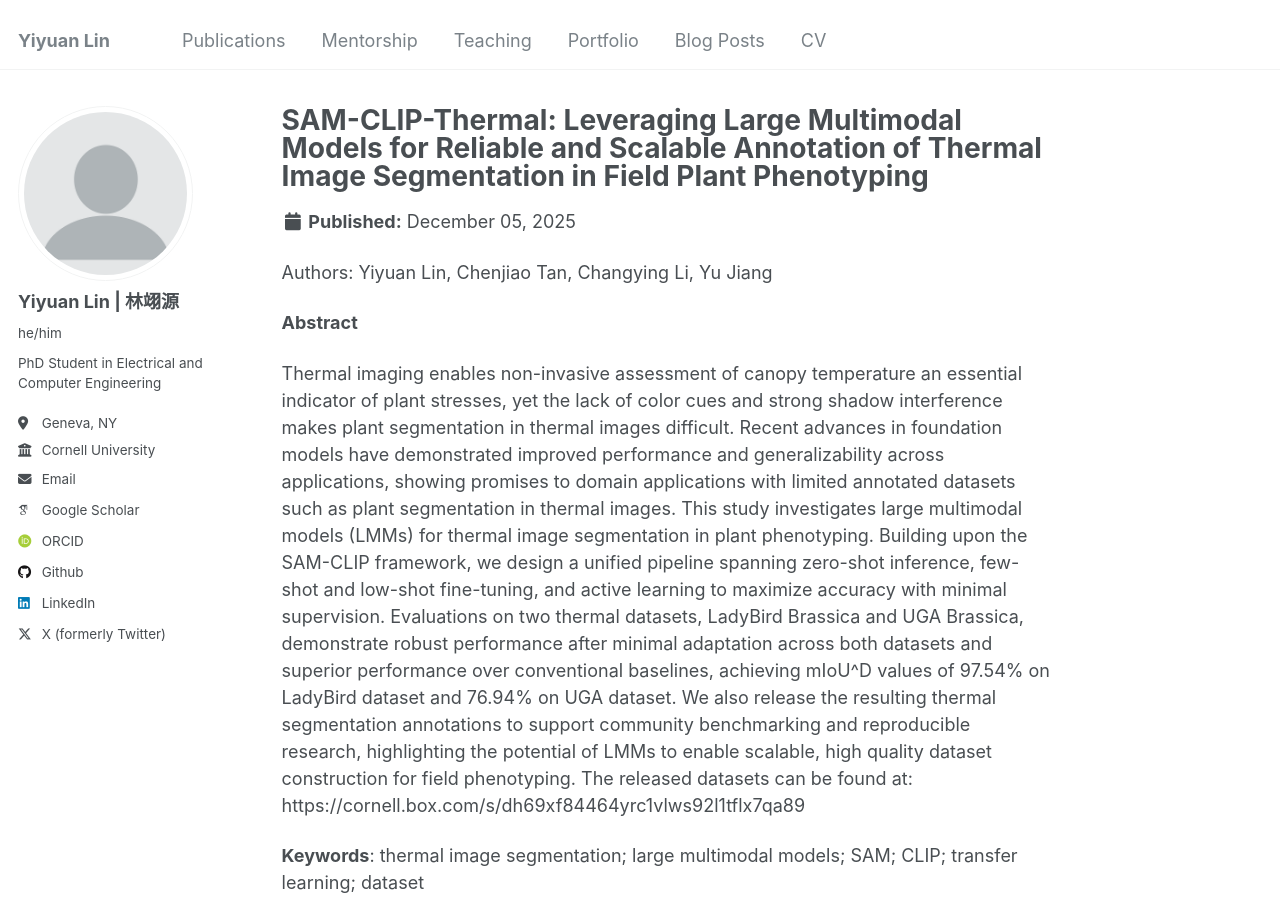
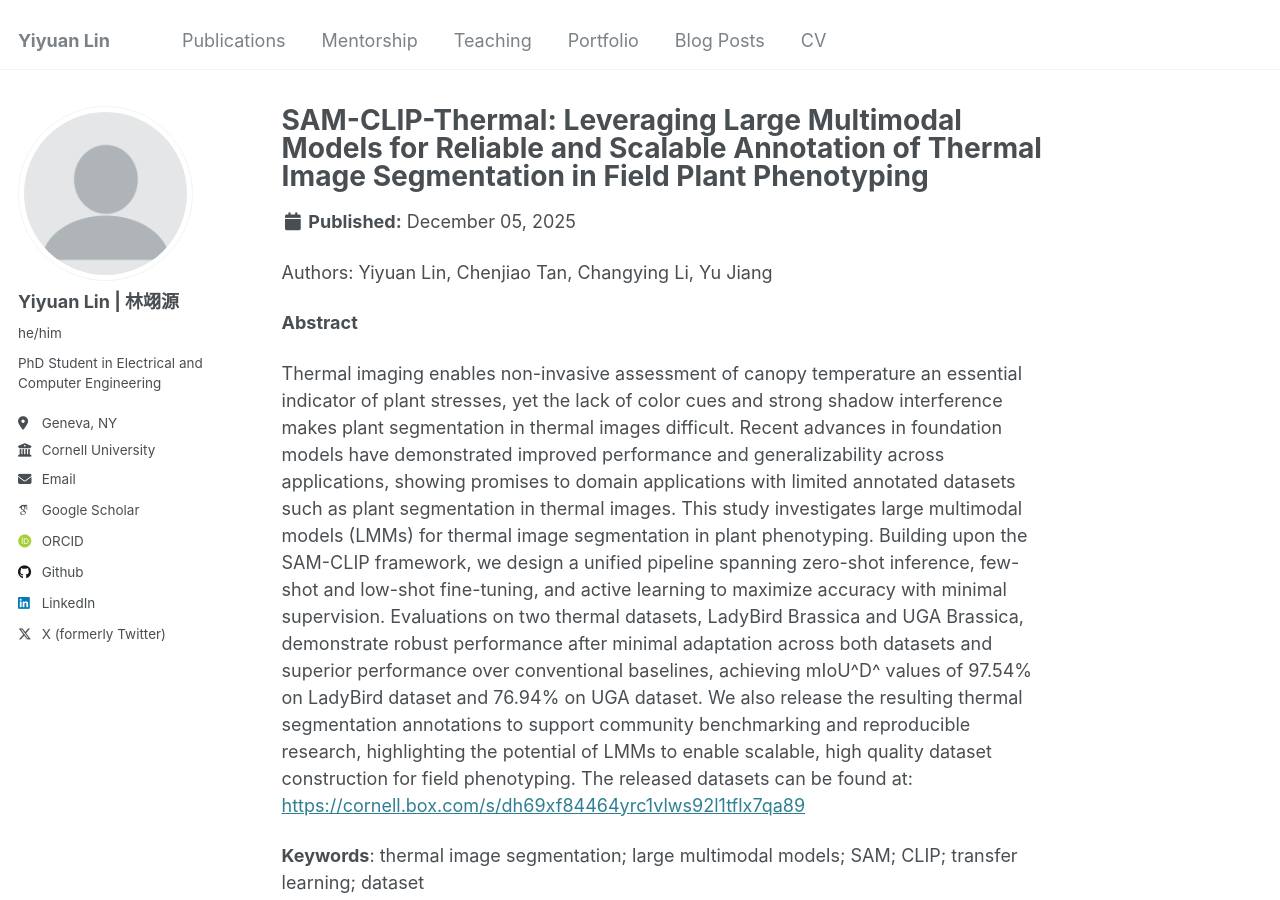
Before and after one commit to YiyuanLinXX/YiyuanLinXX.github.io, a Jekyll site: the page built from _publications/sam-clip-thermal.md, in a window 1280 px wide and 900 px high. Built offline with Jekyll 4.4.1, drawn with Linux system fonts in a browser that asks for light colours; some web fonts are replaced; some of the changed lines change nothing that is shown.

Commit message:
update pub

```diff
--- a/_publications/sam-clip-thermal.md
+++ b/_publications/sam-clip-thermal.md
@@ -13,6 +13,6 @@ Authors: Yiyuan Lin, Chenjiao Tan, Changying Li, Yu Jiang
 
 **Abstract**
 
-Thermal imaging enables non-invasive assessment of canopy temperature an essential indicator of plant stresses, yet the lack of color cues and strong shadow interference makes plant segmentation in thermal images difficult. Recent advances in foundation models have demonstrated improved performance and generalizability across applications, showing promises to domain applications with limited annotated datasets such as plant segmentation in thermal images. This study investigates large multimodal models (LMMs) for thermal image segmentation in plant phenotyping. Building upon the SAM-CLIP framework, we design a unified pipeline spanning zero-shot inference, few-shot and low-shot fine-tuning, and active learning to maximize accuracy with minimal supervision. Evaluations on two thermal datasets, LadyBird Brassica and UGA Brassica, demonstrate robust performance after minimal adaptation across both datasets and superior performance over conventional baselines, achieving mIoU^D values of 97.54% on LadyBird dataset and 76.94% on UGA dataset. We also release the resulting thermal segmentation annotations to support community benchmarking and reproducible research, highlighting the potential of LMMs to enable scalable, high quality dataset construction for field phenotyping. The released datasets can be found at: https://cornell.box.com/s/dh69xf84464yrc1vlws92l1tflx7qa89
+Thermal imaging enables non-invasive assessment of canopy temperature an essential indicator of plant stresses, yet the lack of color cues and strong shadow interference makes plant segmentation in thermal images difficult. Recent advances in foundation models have demonstrated improved performance and generalizability across applications, showing promises to domain applications with limited annotated datasets such as plant segmentation in thermal images. This study investigates large multimodal models (LMMs) for thermal image segmentation in plant phenotyping. Building upon the SAM-CLIP framework, we design a unified pipeline spanning zero-shot inference, few-shot and low-shot fine-tuning, and active learning to maximize accuracy with minimal supervision. Evaluations on two thermal datasets, LadyBird Brassica and UGA Brassica, demonstrate robust performance after minimal adaptation across both datasets and superior performance over conventional baselines, achieving mIoU^D^ values of 97.54% on LadyBird dataset and 76.94% on UGA dataset. We also release the resulting thermal segmentation annotations to support community benchmarking and reproducible research, highlighting the potential of LMMs to enable scalable, high quality dataset construction for field phenotyping. The released datasets can be found at: [https://cornell.box.com/s/dh69xf84464yrc1vlws92l1tflx7qa89](https://cornell.box.com/s/dh69xf84464yrc1vlws92l1tflx7qa89)
 
 **Keywords**: thermal image segmentation; large multimodal models; SAM; CLIP; transfer learning; dataset
```
